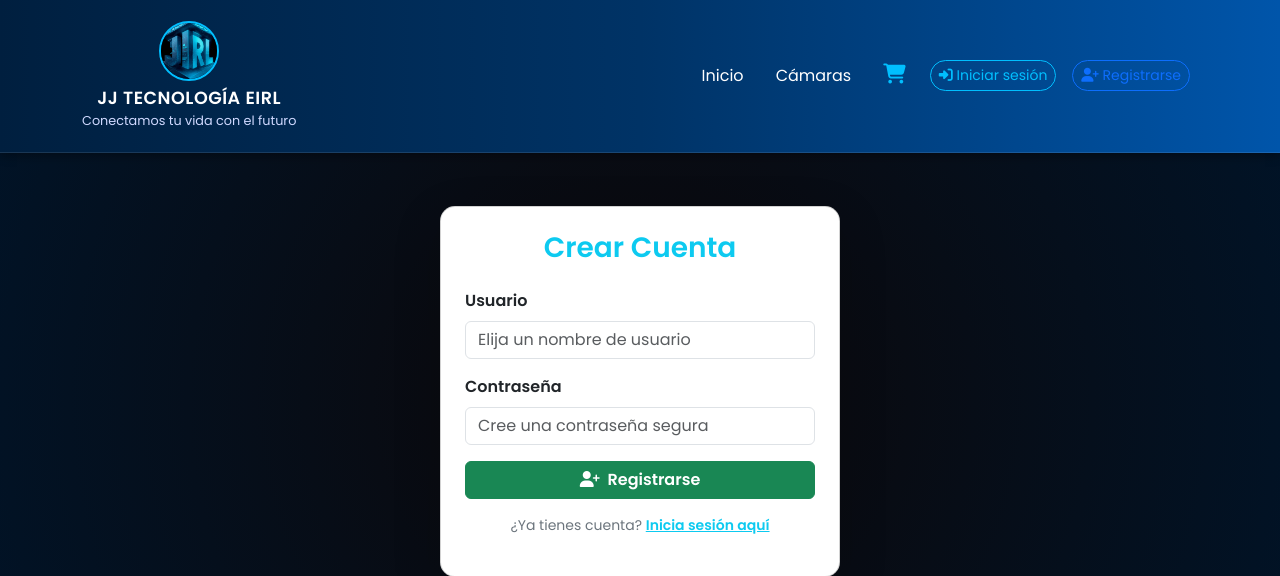
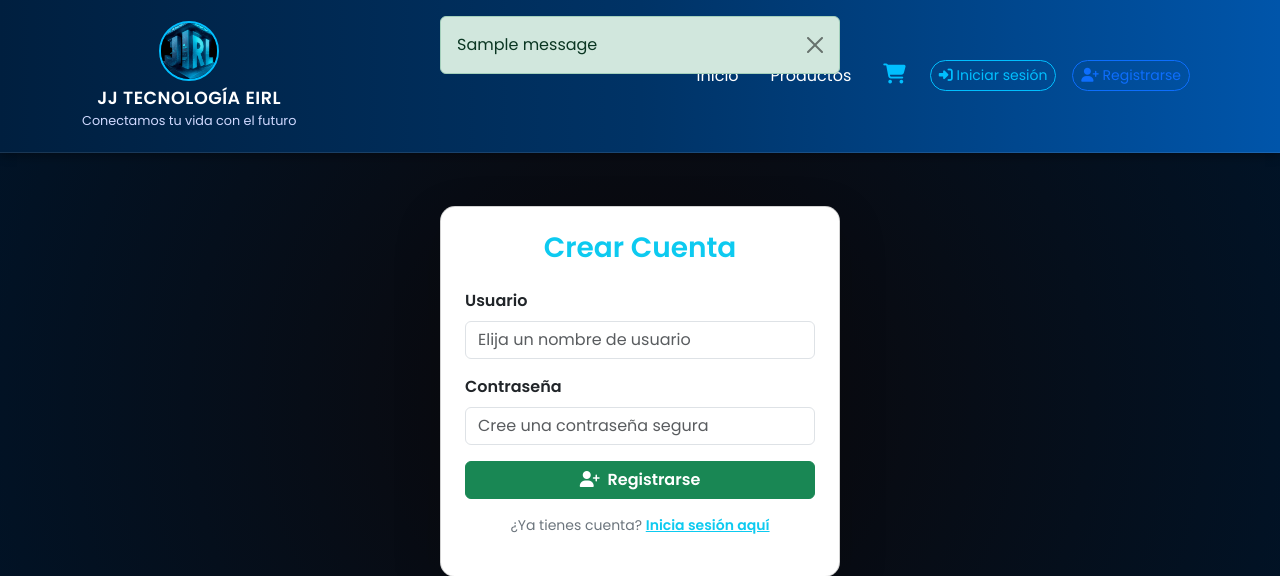
Before and after one commit to luisalbertovegamendoza/ECOMMERCE-JJTECNOLOGIAEIRL, a Django app: page /registro/ in a window 1280 px wide. Shown: the top 576 px of the page. Run offline with Django 5.2, Linux system fonts and the light colour scheme; one stand-in notice (Sample message) is shown; some libraries are stand-ins or nearby versions.

```diff
--- a/templates/common/header.html
+++ b/templates/common/header.html
@@ -38,7 +38,7 @@
         </li>
         <li class="nav-item mx-2">
           <a class="nav-link navigation-icon" href="{% url 'listar_camara' %}"
-            >Cámaras</a
+            >Productos</a
           >
         </li>
 
--- a/templates/usuarios/registro.html
+++ b/templates/usuarios/registro.html
@@ -2,32 +2,79 @@
 <!DOCTYPE html>
 <html lang="es">
   <head>
-  <meta charset="UTF-8">
-  <meta name="viewport" content="width=device-width, initial-scale=1.0">
+    <meta charset="UTF-8" />
+    <meta name="viewport" content="width=device-width, initial-scale=1.0" />
     <title>Registro | JJ Tecnología</title>
 
-  <link href="https://cdnjs.cloudflare.com/ajax/libs/bootstrap/5.3.0/css/bootstrap.min.css" rel="stylesheet">
-  <link href="https://cdnjs.cloudflare.com/ajax/libs/font-awesome/6.4.0/css/all.min.css" rel="stylesheet">
-  <link rel="stylesheet" href="{% static 'css/styless.css' %}">
+    <link
+      href="https://cdnjs.cloudflare.com/ajax/libs/bootstrap/5.3.0/css/bootstrap.min.css"
+      rel="stylesheet"
+    />
+    <link
+      href="https://cdnjs.cloudflare.com/ajax/libs/font-awesome/6.4.0/css/all.min.css"
+      rel="stylesheet"
+    />
+    <link rel="stylesheet" href="{% static 'css/styless.css' %}" />
   </head>
   <body class="d-flex flex-column min-vh-100">
-
     {% include 'common/header.html' %}
 
-  <main class="flex-grow-1 d-flex align-items-center justify-content-center main-bg py-5">
-    <div class="card shadow-lg p-4" style="max-width: 400px; width: 100%; border-radius: 15px;">
+    <main
+      class="flex-grow-1 d-flex align-items-center justify-content-center main-bg py-5"
+    >
+      {% if messages %}
+      <div
+        class="position-fixed top-0 start-50 translate-middle-x mt-3"
+        style="z-index: 1050; width: 400px"
+      >
+        {% for message in messages %}
+        <div
+          class="alert alert-{% if message.tags == 'error' %}danger{% else %}{{ message.tags }}{% endif %} alert-dismissible fade show"
+          role="alert"
+        >
+          {{ message }}
+          <button
+            type="button"
+            class="btn-close"
+            data-bs-dismiss="alert"
+          ></button>
+        </div>
+        {% endfor %}
+      </div>
+      {% endif %}
+
+      <div
+        class="card shadow-lg p-4"
+        style="max-width: 400px; width: 100%; border-radius: 15px"
+      >
         <h3 class="text-center mb-4 text-info fw-bold">Crear Cuenta</h3>
 
         <form method="POST">
           {% csrf_token %}
           <div class="mb-3">
             <label for="username" class="form-label fw-semibold">Usuario</label>
-          <input type="text" name="username" id="username" class="form-control" placeholder="Elija un nombre de usuario" required>
+            <input
+              type="text"
+              name="username"
+              id="username"
+              class="form-control"
+              placeholder="Elija un nombre de usuario"
+              required
+            />
           </div>
 
           <div class="mb-3">
-          <label for="password" class="form-label fw-semibold">Contraseña</label>
-          <input type="password" name="password" id="password" class="form-control" placeholder="Cree una contraseña segura" required>
+            <label for="password" class="form-label fw-semibold"
+              >Contraseña</label
+            >
+            <input
+              type="password"
+              name="password"
+              id="password"
+              class="form-control"
+              placeholder="Cree una contraseña segura"
+              required
+            />
           </div>
 
           <button type="submit" class="btn btn-success w-100 fw-bold">
@@ -37,7 +84,9 @@
 
         <p class="text-center mt-3 text-secondary small">
           ¿Ya tienes cuenta?
-        <a href="{% url 'login' %}" class="text-info fw-semibold">Inicia sesión aquí</a>
+          <a href="{% url 'login' %}" class="text-info fw-semibold"
+            >Inicia sesión aquí</a
+          >
         </p>
       </div>
     </main>
```
Also changed, not shown: templates/camara/index.html (+2 -18 lines), db.sqlite3. Lines whose indentation alone changed are shown as unchanged.
